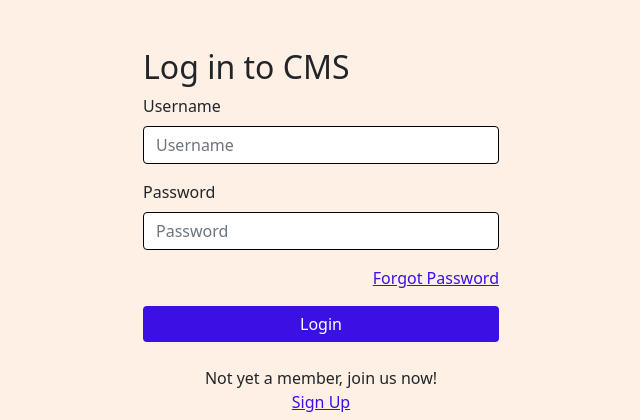
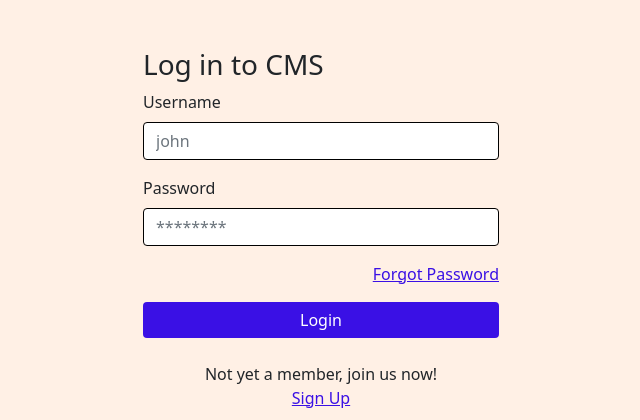
Before and after one commit to Alvin-21/is-project-main, a PHP site: page /login.php in a window 1280 px wide. Shown: the top 420 px of the page, without its empty margins (319-959 px from the left). Run offline with PHP 8.4, Linux system fonts and the light colour scheme.

Commit message:
Change placeholder of form inputs.

```diff
--- a/login.php
+++ b/login.php
@@ -16,19 +16,19 @@
 			<div class="container">
 				<div class="row justify-content-center">
 					<div class="col-md-6 col-lg-4">
-					<div class="mt-5 mb-1">
-						<h2 class="heading-section">Log in to CMS</h2>
-					</div>
+						<div class="mt-5 mb-1">
+							<h3 class="heading-section">Log in to CMS</h3>
+						</div>
 						<div class="login-wrap py-0">
 							<form method="post" action="login.php" class="login-form">
 								<?php include('errors.php'); ?>
 								<div class="form-group mb-3">
 									<label class="form-label">Username</label>
-									<input type="text" name="username" class="form-control black" placeholder="Username" required>
+									<input type="text" name="username" class="form-control black" placeholder="john" required>
 								</div>
 								<div class="form-group">
 									<label class="form-label">Password</label>
-									<input type="password" name="password" class="form-control black" placeholder="Password" required>
+									<input type="password" name="password" class="form-control black" placeholder="********" required>
 								</div>
 								<div class="form-group my-3 d-md-flex">
 									<div class="w-100 text-md-end">
```
